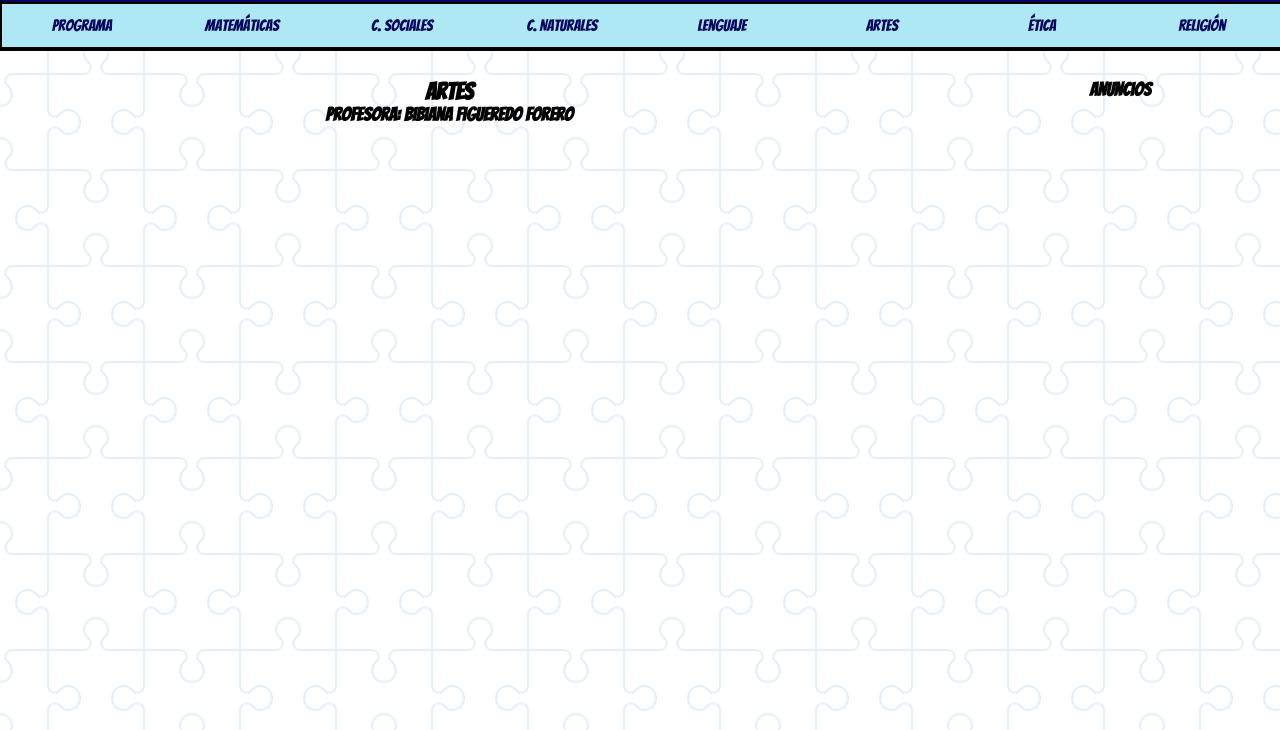
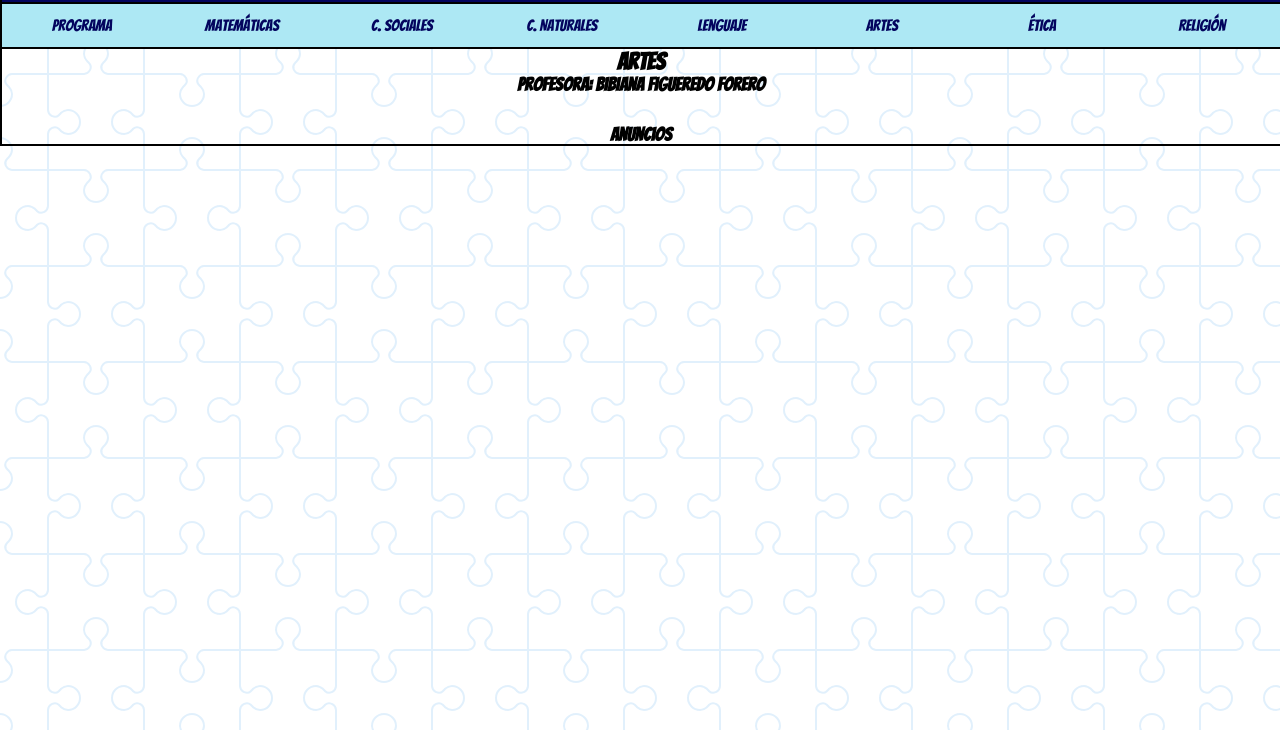
Before and after one commit to jburbanof/MaterialCGC, a plain HTML site: page artes.html in a window 1280 px wide. Shown: the part 70-800 px from the top of the page. Drawn offline with Linux system fonts and the light colour scheme; a web font is replaced by a local one.

Commit message:
view correction for mivile devices

```diff
--- a/styles.css
+++ b/styles.css
@@ -126,19 +126,18 @@ main {
   text-align: center;
 }
 .guides {
-  margin-top: 30px;
-  width: 70%;
-  float: left;
+  margin: 0;
+  width: 100%;
+  text-align: center;
 }
 .guideContent {
   margin: 30px auto;
   width: 70%;
 }
-.anuncios {
-  margin-top: 30px;
-  width: 25%;
-  float: right;
+.guideContent img {
+  width:100%;
 }
+
 .referecias {
   display: none;
   text-align: center;
```
Also changed, not shown: index.html (+1 -3 lines).
